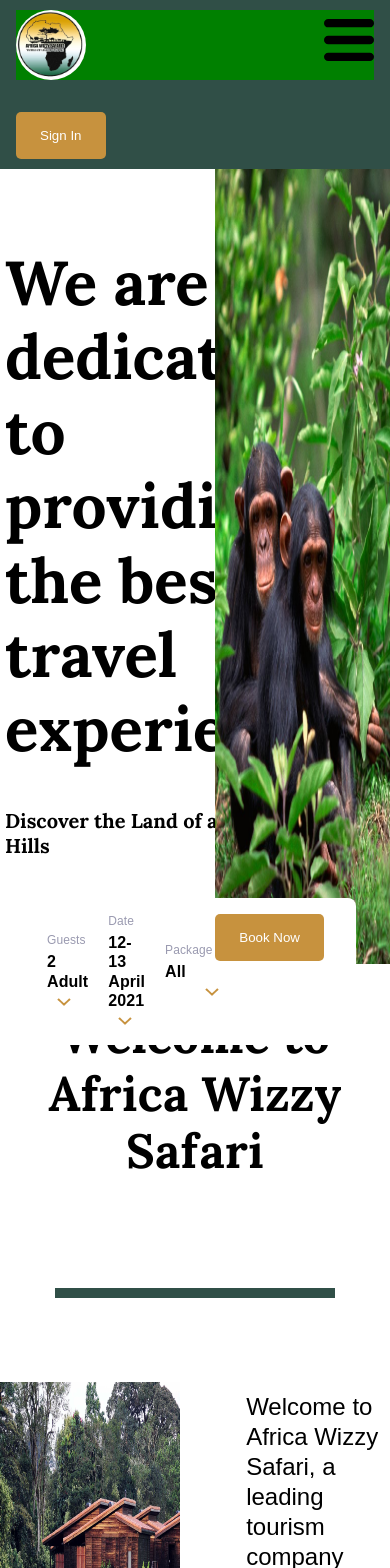
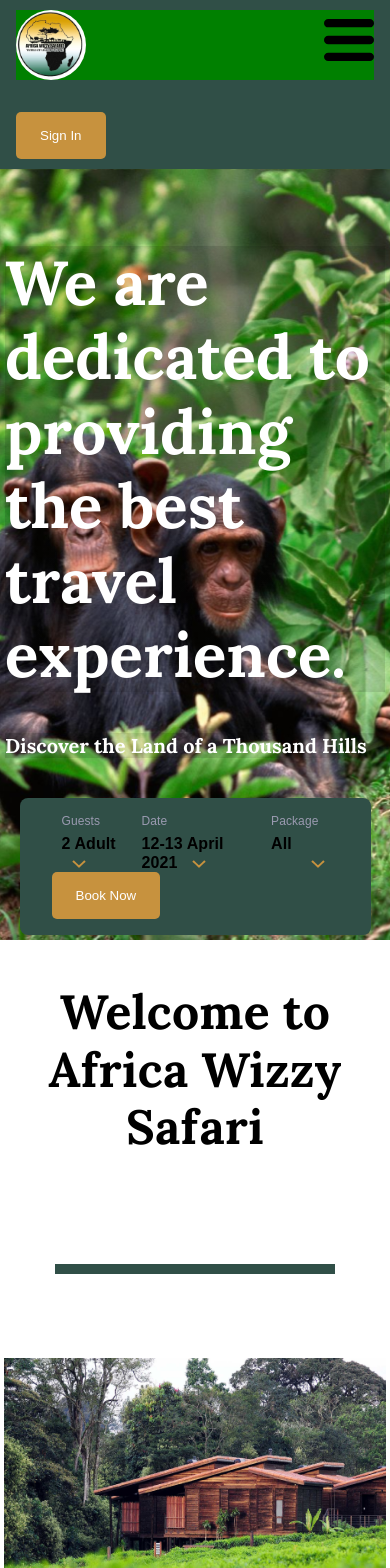
Before and after one commit to RashJrEdmund/tourisme-site, a React (Create React App) app: page /about in a window 390 px wide. Shown: the top 1568 px of the page. Built offline with nearby package versions, Linux system fonts and the light colour scheme.

Commit message:
almost done styligng

```diff
--- a/src/about/about.css
+++ b/src/about/about.css
@@ -3,8 +3,9 @@
 }
 
 .about__hero {
+  background-color: gold;
   width: 100vw;
-  height: 100vh;
+  height: fit-content;
   max-height: 795px;
   margin: 0;
   display: grid;
@@ -18,6 +19,7 @@
   display: flex;
   flex-direction: column;
   align-items: center;
+  z-index: 3;
 }
 
 .about__hero .about__hero--col1--sub {
@@ -121,15 +123,12 @@
 /* Ending the about__hero--col1, starting col2 */
 
 .about__hero .about__hero--col2 {
-  height: 100%;
-  width: 100%;
-}
-
-.about__hero .about__hero--col2 img {
+  background: url("./aboutImages/chimps.png");
+  background-position: center;
+  background-size: cover;
   height: 100vh;
   max-height: 795px;
   width: 100%;
-  margin: 0;
 }
 
 /* THIS IS THE BODY SECTION */
@@ -154,3 +153,48 @@
   height: 10px;
   margin: 74px auto;
 }
+
+@media only screen and (max-width: 768px) {
+  .about__hero {
+    height: fit-content;
+    max-height: none;
+    grid-template-columns: 1fr;
+  }
+
+  .about__hero .about__hero--col1 {
+    background: url("./aboutImages/chimps.png");
+    background-position: center;
+    background-size: cover;
+  }
+
+  .about__hero .about__hero--col1 h1,
+  .about__hero .about__hero--col1 p {
+    background: linear-gradient(to right, #0000001c, #0000001c);
+    color: #fff;
+  }
+
+  .about__hero .about__hero--col2 {
+    display: none;
+  }
+
+  .aboutBody__translated {
+    background-color: #304f47;
+    flex-direction: column;
+    align-content: unset;
+    height: fit-content;
+    width: 90vw;
+    max-width: 816px;
+    display: flex;
+    justify-content: space-between;
+    align-content: center;
+    align-self: center;
+    margin: 0 auto;
+    padding: 16px 32px;
+    border-radius: 8px;
+    z-index: 2;
+  }
+
+  .aboutBody__ul-div {
+    width: 100%;
+  }
+}
--- a/src/about/about.jsx
+++ b/src/about/about.jsx
@@ -1,7 +1,6 @@
 import './about.css';
 import Heading from '../components/heading/Heading';
 import Button from '../components/button/Button';
-import chimps from './aboutImages/chimps.png';
 import downIcon from './aboutImages/down icon.png';
 import CreatDivs from './aboutCards/AboutCards';
 
@@ -48,9 +47,7 @@
           </div>
         </div>
 
-        <div className="about__hero--col2">
-          <img src={chimps} alt="an_image_of_two_monkeys" />
-        </div>
+        <div className="about__hero--col2" />
       </div>
 
       <div className="about__body">
--- a/src/about/aboutCards/aboutCards.css
+++ b/src/about/aboutCards/aboutCards.css
@@ -15,7 +15,7 @@
   max-width: 98vw;
   height: 100%;
   max-height: 320px;
-  margin: 10px 0;
+  margin: 10px auto;
   transition: 0.5s;
 }
 
@@ -36,3 +36,18 @@
   letter-spacing: 0.5%;
   margin: 10px;
 }
+
+@media only screen and (max-width: 768px) {
+  .about__cards {
+    width: 100%;
+    height: fit-content;
+    display: grid;
+    grid-template-columns: 1fr;
+    gap: 3.5rem;
+  }
+
+  .about__cards .card {
+    max-width: 98vw;
+    max-height: none;
+  }
+}
--- a/src/components/changePageBtns/changePageBtns.css
+++ b/src/components/changePageBtns/changePageBtns.css
@@ -41,3 +41,12 @@
 .createdImageDivs img {
   height: 300px;
 }
+
+@media only screen and (max-width: 600px) {
+  .changePageBtn {
+    width: 100%;
+    display: flex;
+    justify-content: space-between;
+    margin: 2rem 0;
+  }
+}
--- a/src/contact/contactInFor/contactInfo.css
+++ b/src/contact/contactInFor/contactInfo.css
@@ -179,3 +179,16 @@
   width: 20px;
   height: 20px;
 }
+
+@media only screen and (max-width: 768px){
+  .contactCards {
+    flex-direction: column;
+    height: fit-content;
+    width: fit-content;
+  }
+
+  .contactCards__card {
+    margin: 1rem 0;
+    width: 100%;
+  }
+}
--- a/src/gallery/gallery.css
+++ b/src/gallery/gallery.css
@@ -3,7 +3,6 @@
 }
 
 .galleryBody {
-  background-color: peru;
   color: #000;
   width: 100vw;
   max-width: 1224px;
@@ -21,3 +20,9 @@
 .galleryBody__photos {
   margin: 92px 0 0;
 }
+
+@media only screen and (max-width: 768px) {
+  .galleryBody {
+    padding: 2rem 0;
+  }
+}
--- a/src/gallery/galleryPhotos/galleryPhotos.css
+++ b/src/gallery/galleryPhotos/galleryPhotos.css
@@ -9,7 +9,7 @@
 }
 
 .galleryPhotos {
-  background-color: brown;
+  width: 100%;
 }
 
 /* starting the crazies grid setup so far */
@@ -20,7 +20,6 @@
 }
 
 .galleryPhotos .galleryPhotos__rowCard {
-  background-color: gold;
   display: grid;
   grid-template-columns: 2fr 1fr 2fr;
   gap: var(--comonGap);
@@ -32,6 +31,7 @@
 .subOfSub2 {
   width: 100%;
   height: 100%;
+  min-height: 180px;
   transition: var(--comonTrans);
 }
 
@@ -125,3 +125,14 @@
   grid-template-columns: 1fr 1fr;
   gap: var(--comonGap);
 }
+
+
+@media only screen and (max-width: 768px) {
+  .galleryPhotos .galleryPhotos__rowCard {
+    grid-template-columns: 1fr;
+    gap: var(--comonGap);
+    height: fit-content;
+    width: 98vw;
+    margin: 1rem auto;
+  }
+}
--- a/src/home/home.css
+++ b/src/home/home.css
@@ -76,7 +76,6 @@
 }
 
 .home__imageDivs {
-  background-color: green;
   display: flex;
   overflow-x: auto;
   overflow-y: visible;
@@ -85,7 +84,7 @@
   height: fit-content;
 }
 
-@media only screen and (max-width: 600px) {
+@media only screen and (max-width: 768px) {
   .body__translated {
     max-width: 1224px;
     display: flex;
@@ -101,4 +100,8 @@
     width: 100%;
     margin: 1rem 0;
   }
+
+  .home__imageDivs {
+    margin: 1rem auto;
+  }
 }
--- a/src/tour/tour.css
+++ b/src/tour/tour.css
@@ -9,6 +9,8 @@
   width: 100vw;
   max-width: 1224px;
   margin: 34px auto;
+  display: flex;
+  flex-direction: column;
 }
 
 .tourPhotos {
@@ -82,7 +84,22 @@
   height: fit-content;
 }
 
-@media only screen and (max-width: 600px){
+@media only screen and (max-width: 768px){
+  .tourBody {
+    width: 98vw;
+  }
+
+  .tourPhotos {
+    width: 98vw;
+    grid-template-columns: repeat(2, 1fr);
+  }
+
+  .tourBody__changePageBtn {
+    width: 50vw;
+    padding: 0;
+    align-self: flex-end;
+  }
+
   .naturePhotos {
     grid-template-columns: 1fr;
   }
@@ -91,3 +108,9 @@
     margin: 34px auto;
   }
 }
+
+@media only screen and (max-width: 600px){
+  .tourPhotos {
+    grid-template-columns: 1fr;
+  }
+}
--- a/src/tour/tour.jsx
+++ b/src/tour/tour.jsx
@@ -30,7 +30,9 @@
       />
       <div className="tourBody">
         <div className="tourPhotos">{renderTourPhotos()}</div>
-        <ChangePageBtns width="100%" position="flex-end" />
+        <div className="tourBody__changePageBtn">
+          <ChangePageBtns width="100%" position="flex-end" />
+        </div>
       </div>
     </>
   );
```
